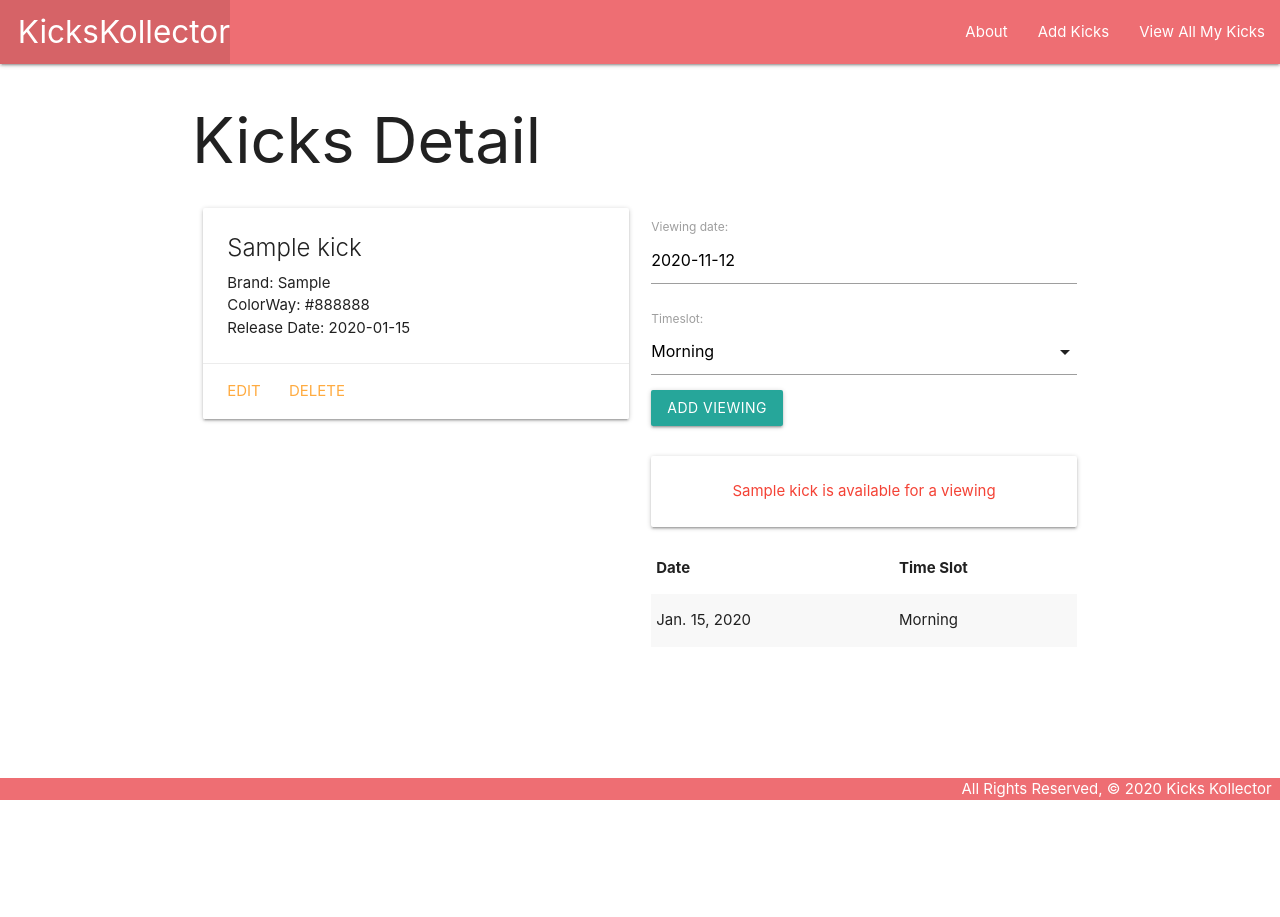
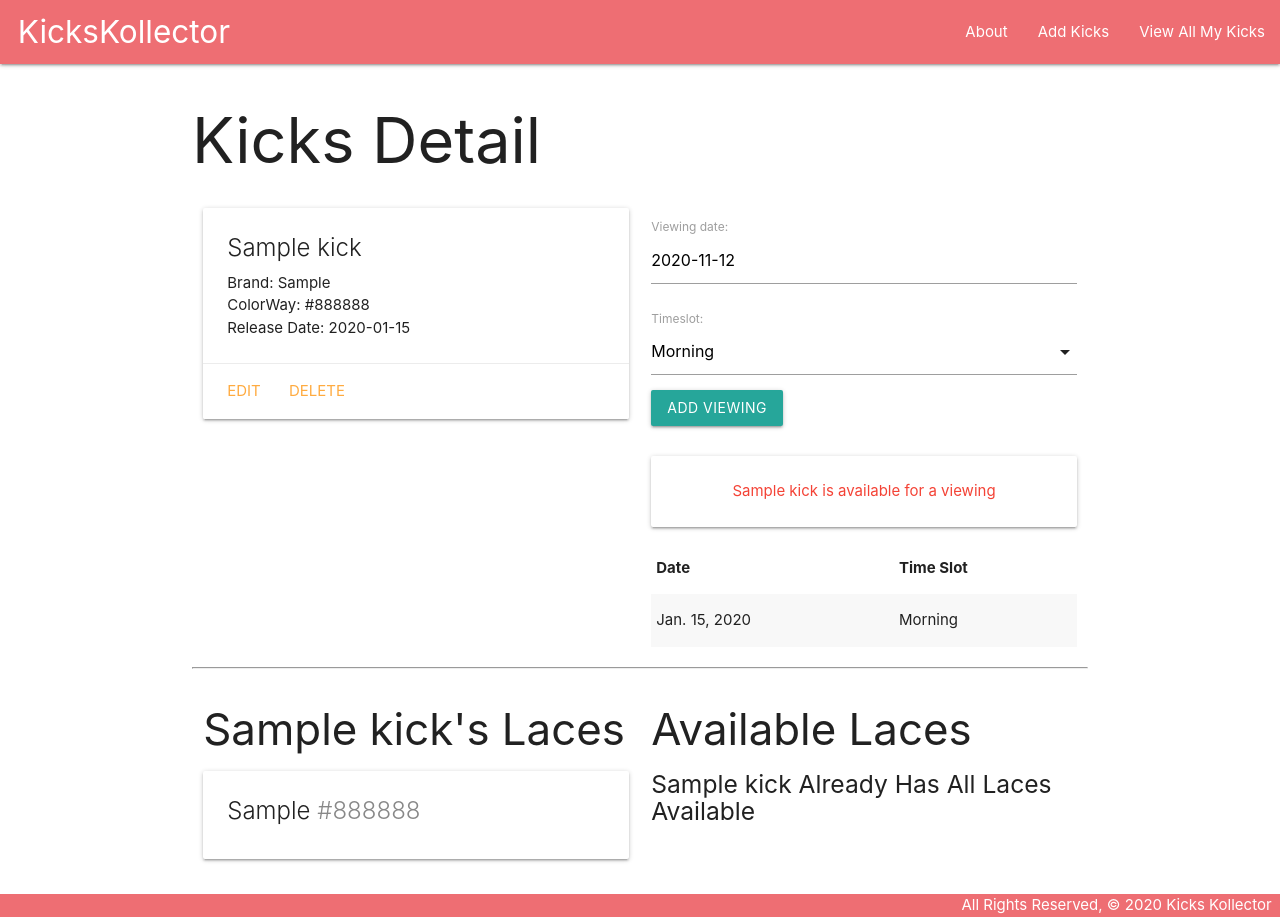
Before and after one commit to jermzblake/KicksKollector, a Django app: page /kicks/1/ in a window 1280 px wide. Before the commit the page ends 800 px from the top, so only its background shows below. Run offline with Django 3.2, Linux system fonts and the light colour scheme; tables that the repository leaves empty hold one stand-in row (Sample ...).

Commit message:
asscociate laces with kicks

```diff
--- a/main_app/admin.py
+++ b/main_app/admin.py
@@ -1,7 +1,8 @@
 from django.contrib import admin
-from .models import Kick
-from .models import Viewing
+from .models import Kick, Viewing, Lace
+
 
 # Register your models here.
 admin.site.register(Kick)
 admin.site.register(Viewing)
+admin.site.register(Lace)
--- a/main_app/templates/kicks/detail.html
+++ b/main_app/templates/kicks/detail.html
@@ -48,6 +48,48 @@
     </table>
   </div>
 </div>
+<hr>
+<div class="row">
+  <div class="col s6">
+    <h3>{{ kick.name }}'s Laces</h3>
+    {% if kick.laces.count %}
+      {% for lace in kick.laces.all %}
+        <div class="card">
+          <div class="card-content">
+            <span class="card-title">
+              {{ lace.style }} <span style="color: {{ lace.color }}">{{ lace.color }}</span>
+            </span>
+          </div>
+        </div>
+      {% endfor %}
+    {% else %}
+      <h5>No Laces :(</h5>
+    {% endif %}
+  </div>
+  <!-- Available laces will come after this line -->
+  <div class="col s6">
+    <h3>Available Laces</h3>
+    {% if laces.count %}
+      {% for lace in laces.all %}
+        <div class="card">
+          <div class="card-content">
+            <span class="card-title">
+              {{ lace.style }} <span style="color: {{ lace.color }}">{{ lace.color }}</span>
+            </span>
+          </div>
+          <div class="card-action">
+            <form action="{% url 'assoc_lace' kick.id lace.id %}" method="post">
+              {% csrf_token %}
+              <button type="submit" class="btn">Add</button>
+            </form>
+          </div>
+        </div>
+      {% endfor %}
+    {% else %}
+      <h5>{{kick.name}} Already Has All Laces Available</h5>
+    {% endif %}
+  </div>
+</div>
 
 <script>
   var dateEl = document.getElementById('id_date');
--- a/main_app/urls.py
+++ b/main_app/urls.py
@@ -9,5 +9,7 @@ urlpatterns = [
     path('kicks/create/', views.KickCreate.as_view(), name='kicks_create'),
     path('kicks/<int:pk>/update/', views.KickUpdate.as_view(), name='kicks_update'),
     path('kicks/<int:pk>/delete/', views.KickDelete.as_view(), name='kicks_delete'),
-    path('kicks/int:<int:kick_id>/add_viewing', views.add_viewing, name='add_viewing')
+    path('kicks/int:<int:kick_id>/add_viewing', views.add_viewing, name='add_viewing'),
+    path('kicks/<int:kick_id>/assoc_lace/<int:lace_id>/', views.assoc_lace, name='assoc_lace'),
+
 ]
--- a/main_app/views.py
+++ b/main_app/views.py
@@ -1,7 +1,7 @@
 from django.shortcuts import render, redirect
 from django.http import HttpResponse
 from django.views.generic.edit import CreateView, UpdateView, DeleteView
-from .models import Kick
+from .models import Kick, Lace
 from .forms import ViewingForm
 
 # class Kick:  # Note that parens are optional if not inheriting from another class
@@ -30,11 +30,16 @@ def kicks_index(request):
 
 def kicks_detail(request, kick_id):
     kick = Kick.objects.get(id=kick_id)
+    # Get the toys the cat doesn't have
+    laces_kick_doesnt_have = Lace.objects.exclude(id__in = kick.laces.all().values_list('id'))
     # instantiate ViewingForm to be rendered in the template
     viewing_form = ViewingForm()
     return render(request, 'kicks/detail.html', {
         #include the kicks and the viewing_form in the context
-        'kick': kick, 'viewing_form': viewing_form})
+        'kick': kick, 'viewing_form': viewing_form,
+        # Add the laces to be displayed
+        'laces': laces_kick_doesnt_have
+        })
 
 def add_viewing(request, kick_id):
     # create a ModelForm instance using the data in request.POST
@@ -49,6 +54,11 @@ def add_viewing(request, kick_id):
     return redirect('detail', kick_id=kick_id)
 
 
+def assoc_lace(request, kick_id, lace_id):
+    Kick.objects.get(id=kick_id).laces.add(lace_id)
+    return redirect('detail', kick_id=kick_id)
+
+
 class KickCreate(CreateView):
     model = Kick
     fields = '__all__'
```
